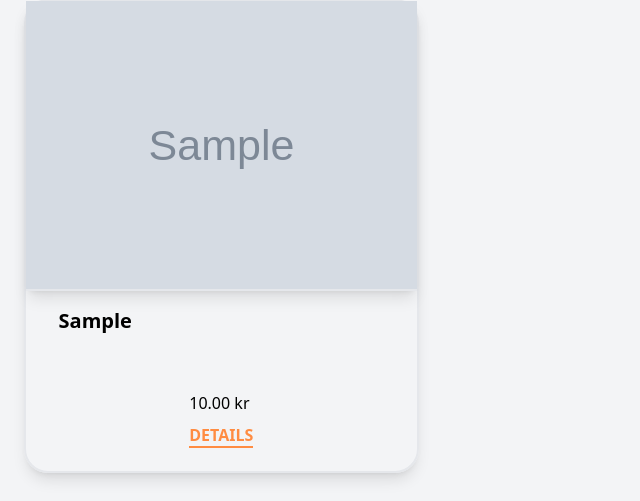
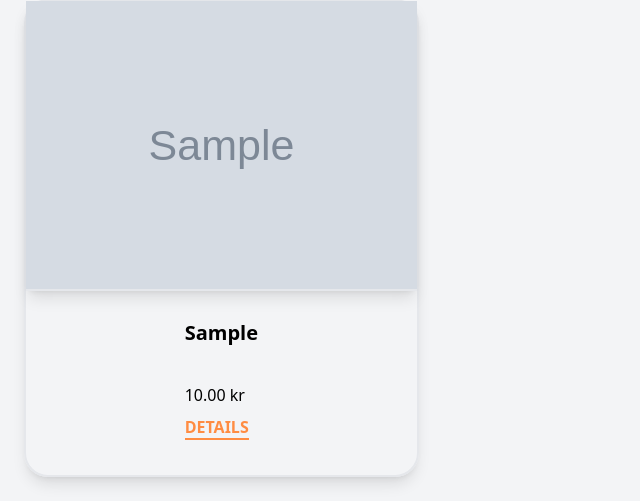
Before and after one commit to ZuzanaGabonayova/dwp, a PHP site: page /visitor_product_page.php in a window 1280 px wide. Shown: the part 2033-2534 px from the top of the page, without its empty margins (0-640 px from the left). Before the commit the page ends 2513 px from the top, so only its background shows below. Run offline with PHP 8.4, Linux system fonts and the light colour scheme; tables that the repository leaves empty hold one stand-in row (values such as "Sample post"); grey boxes marked "Sample" are stand-in pictures; data that the repository does not hold is empty; some libraries are stand-ins or nearby versions.

Commit message:
cards design

```diff
--- a/visitor_product_page.php
+++ b/visitor_product_page.php
@@ -153,10 +153,10 @@ include 'navbar.php';
                             <img class="object-cover h-72 w-[450px]" src="<?php echo htmlspecialchars($product['ProductMainImage']); ?>" alt="<?php echo htmlspecialchars($product['Model']); ?>"/>
                         </div>
                         <div class="flex justify-center align-center w-full">
-                            <div class="my-4 w-10/12">
+                            <div class="my-7">
                                 <div class="font-bold text-xl mb-2"><?php echo htmlspecialchars($product['Model']); ?></div>
 
-                                <div class="mt-10 flex flex-col items-center">
+                                <div class="mt-5 flex flex-col">
                                     <div class="my-2">
                                         <p class="py-2"><?php echo htmlspecialchars(number_format($product['Price'], 2)); ?> kr</p>
                                         <a href="#" class="text-[#FF8C42] font-bold border-b-2 border-solid border-[#FF8C42] hover:border-[#000000]">DETAILS</a>
```
